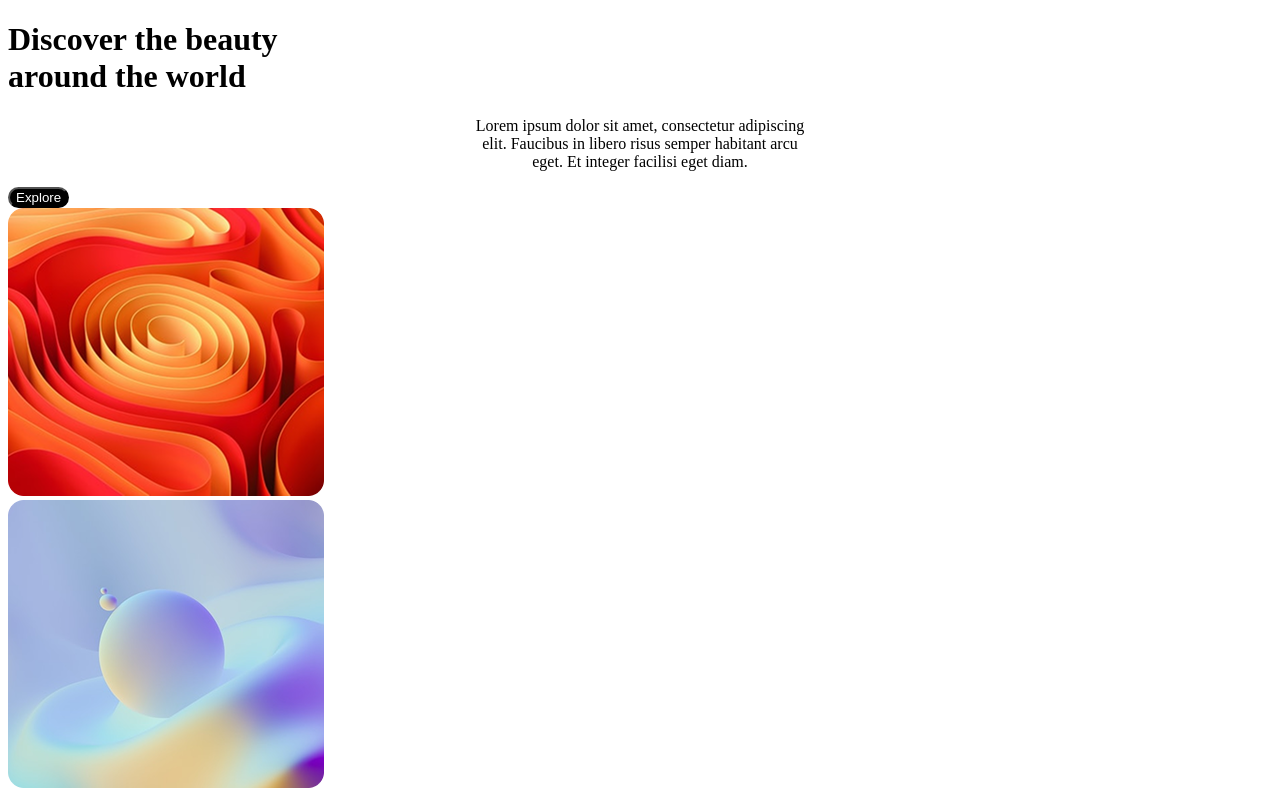
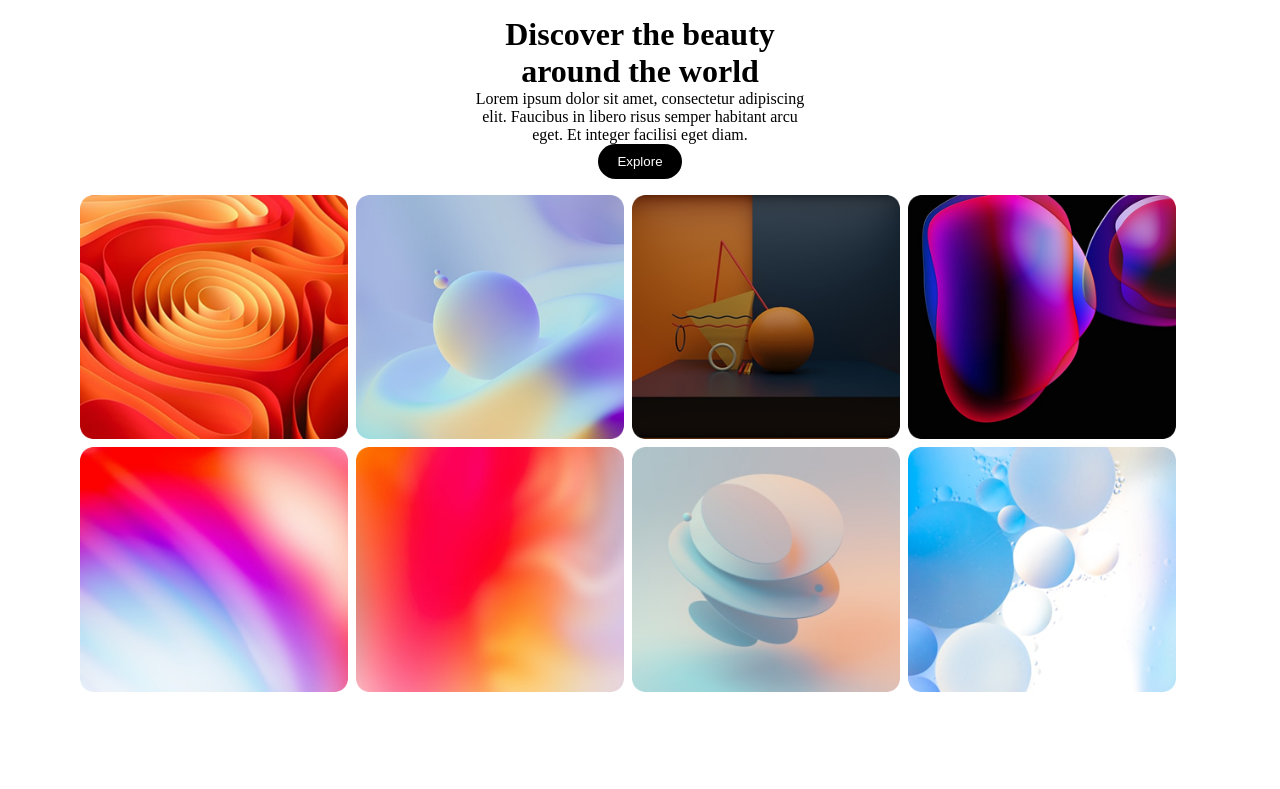
Before and after one commit to yusuf-ndaro/mwenaro-figma-design-01-world-beauty, a plain HTML site: page index.html in a window 1280 px wide. Shown: the top 789 px of the page. Drawn offline with Linux system fonts and the light colour scheme.

Commit message:
style: add 4x2 grid layout and center text

```diff
--- a/css/styles.css
+++ b/css/styles.css
@@ -1,6 +1,31 @@
+*{
+  box-sizing: border-box;
+  border: 0;
+  margin: 0;
+  padding: 0;
+}
+
+.images{
+  max-width: 100%;
+  height: auto;
+}
+
+body{
+  font-size: 16px;
+}
+
+.wrapper{
+  width: 90%;
+  margin-inline: auto;
+  padding: 1rem;
+}
+
 button {
   background-color: black;
   color: white;
+font-weight: ;
+gap: 10px;
+padding: 10px 19px;
   border-radius: 30px;
 }
 p {
@@ -9,6 +34,26 @@ p {
 
 .images{
     display: flex;
-    flex-direction: column;
+flex-wrap: wrap;
+gap: 0.5rem;
+margin-top: 1rem;
+}
+h1{
+color: black;
+text-align: center;
+background-color: white;
+}
+.row{
+text-align: center;
+}
+/* Sets each of the 8 divs to take up 1/4th of the row width */
+.images > div {
+  width: calc(25% - 0.75rem);
+}
 
+.images img {
+  width: 100%;
+  height: auto;
+  display: block;
+  border-radius: 12px;
 }
--- a/index.html
+++ b/index.html
@@ -9,9 +9,9 @@
   <body>
     <!-- wrapper -->
 
-    <div>
+    <div class="wrapper">
       <!-- text content -->
-      <div>
+      <div class="row">
         <h1>Discover the beauty <br> around the world</h1>
         <p>
           Lorem ipsum dolor sit amet, consectetur adipiscing <br> elit. Faucibus in
```
